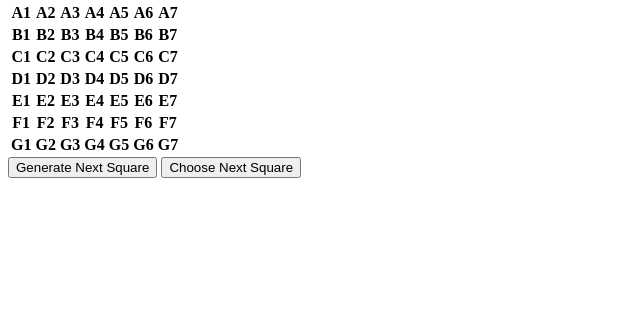
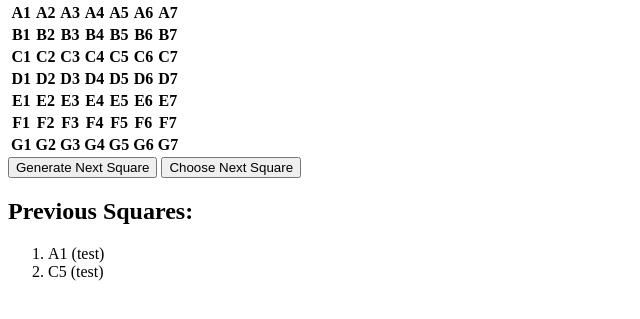
Before and after one commit to Puzzl3d3d/aaa.github.io, a plain HTML site: page PirateGame/index.html in a window 1280 px wide. Shown: the part 79-398 px from the top of the page, without its empty margins (0-640 px from the left). Drawn offline with Linux system fonts and the light colour scheme.

Commit message:
Update index.html

```diff
--- a/PirateGame/index.html
+++ b/PirateGame/index.html
@@ -85,5 +85,10 @@
     </table>
   <button>Generate Next Square</button>
   <button>Choose Next Square</button>
+  <h2>Previous Squares:</h2>
+  <ol>
+      <li>A1 (test)</li>
+      <li>C5 (test)</li>
+  </ol>
 </body>
 </html>
```
